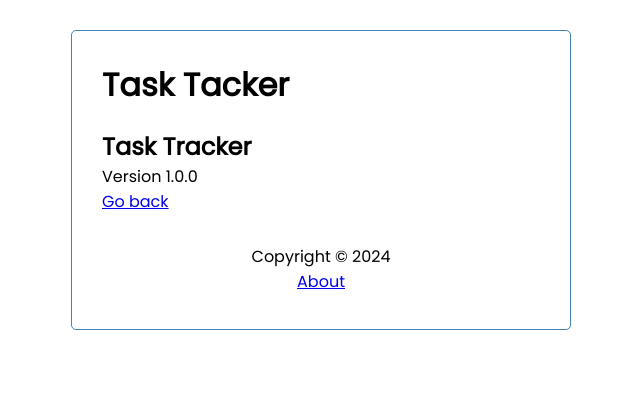
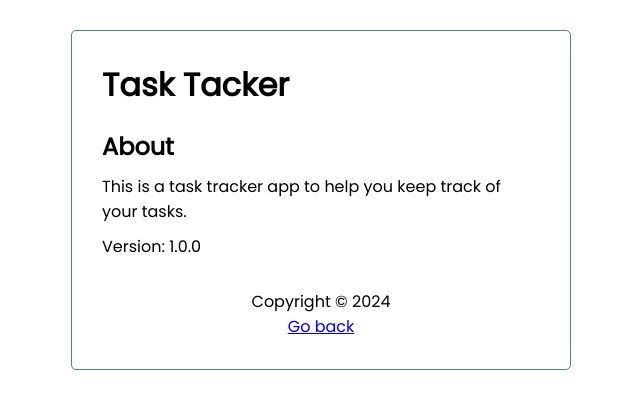
Before and after one commit to adheesha-chamod/angular-task-tracker, an Angular app: page /about in a window 1280 px wide. Shown: the top 408 px of the page, without its empty margins (319-959 px from the left). Built offline with nearby package versions, Linux system fonts and the light colour scheme.

Commit message:
Update footer component

```diff
--- a/db.json
+++ b/db.json
@@ -4,7 +4,7 @@
       "id": "1",
       "text": "Doctor's Appointment",
       "day": "May 5th at 2:30pm",
-      "reminder": true
+      "reminder": false
     },
     {
       "id": "2",
--- a/src/app/components/about/about.component.css
+++ b/src/app/components/about/about.component.css
@@ -0,0 +1,4 @@
+.description {
+  margin-top: 10px;
+  margin-bottom: 10px;
+}
--- a/src/app/components/about/about.component.html
+++ b/src/app/components/about/about.component.html
@@ -1,5 +1,5 @@
 <div>
-  <h2>Task Tracker</h2>
-  <p>Version 1.0.0</p>
-  <a routerLink="/">Go back</a>
+  <h2>About</h2>
+  <p class="description">This is a task tracker app to help you keep track of your tasks.</p>
+  <p>Version: 1.0.0</p>
 </div>
--- a/src/app/components/footer/footer.component.html
+++ b/src/app/components/footer/footer.component.html
@@ -1,4 +1,5 @@
 <footer>
   <p>Copyright &copy; 2024</p>
-  <a routerLink="/about">About</a>
+  <a *ngIf="hasRoute('/about')" routerLink="/">Go back</a>
+  <a *ngIf="hasRoute('/')" routerLink="/about">About</a>
 </footer>
--- a/src/app/components/footer/footer.component.ts
+++ b/src/app/components/footer/footer.component.ts
@@ -1,4 +1,5 @@
 import { Component } from '@angular/core';
+import { Router } from "@angular/router";
 
 @Component({
   selector: 'app-footer',
@@ -7,4 +8,9 @@ import { Component } from '@angular/core';
 })
 export class FooterComponent {
 
+  constructor(private router: Router) { }
+
+  hasRoute(route: string) {
+    return this.router.url === route;
+  }
 }
```
